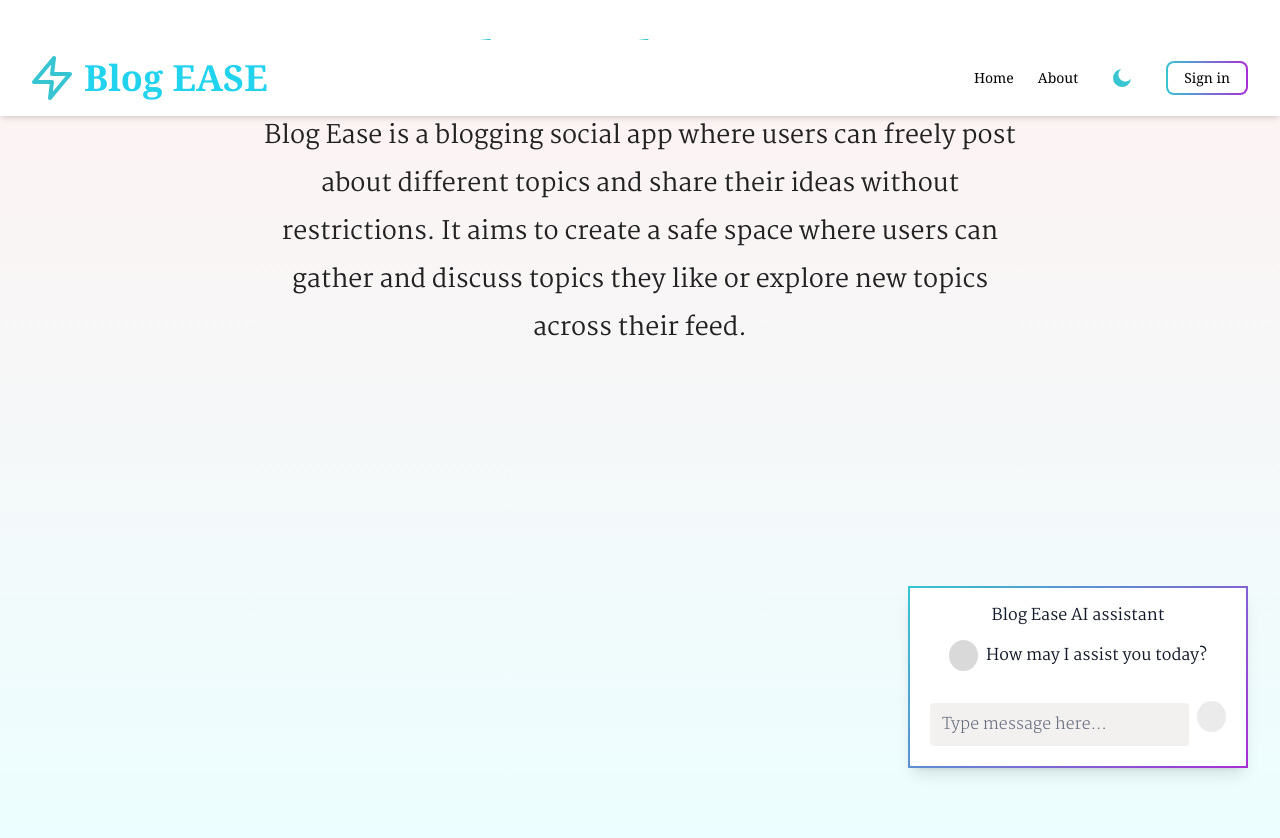
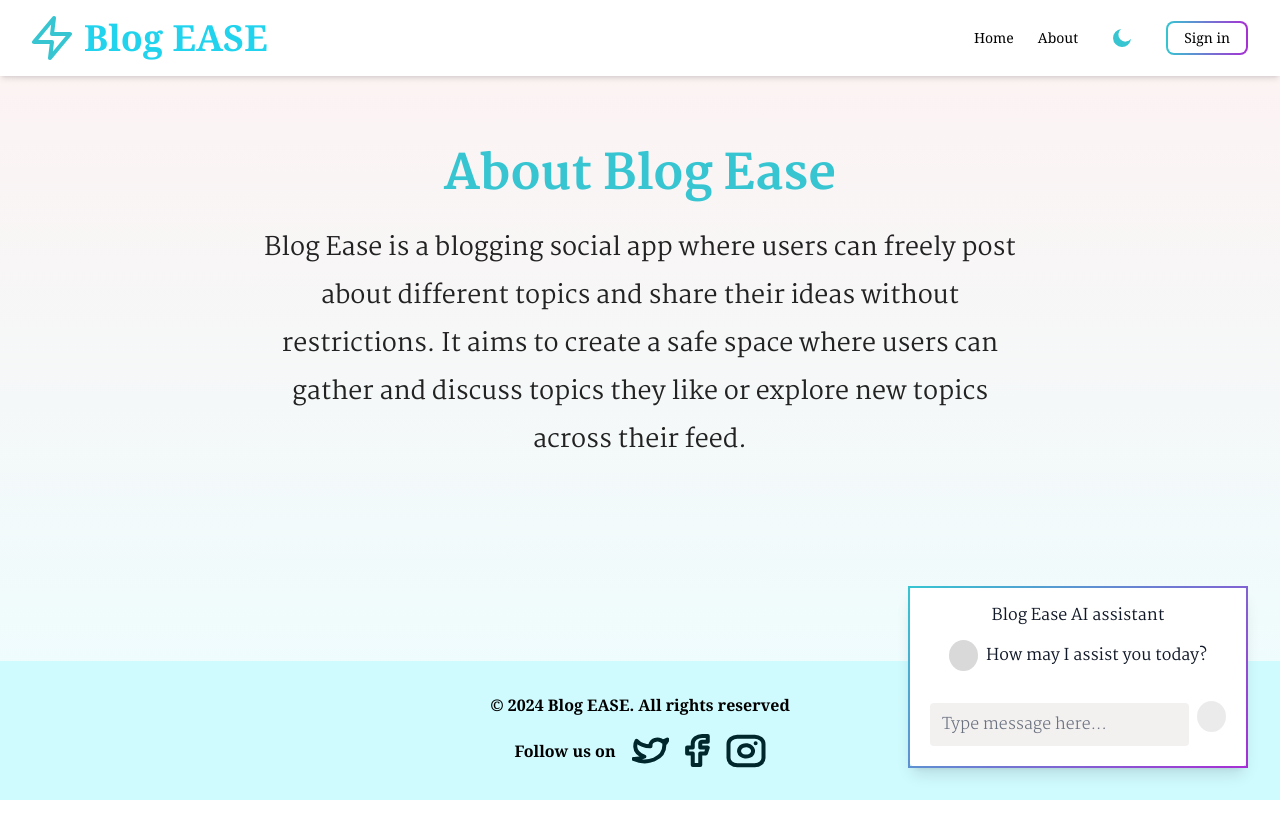
Before and after one commit to tenbite-daniel/Social_Blogging_App, a React (Vite) app in the folder frontend/: page /about in a window 1280 px wide. After the commit the page ends 800 px from the top, so only its background shows below. Built offline with nearby package versions, Linux system fonts and the light colour scheme.

Commit message:
fix: gave a padding to display the content covered by the header.

```diff
--- a/frontend/src/pages/About.jsx
+++ b/frontend/src/pages/About.jsx
@@ -1,5 +1,6 @@
 import { useState } from "react";
 import Header from "../components/Header";
+import Footer from "../components/Footer";
 
 export default function About() {
     const [inputValue, setInputValue] = useState("");
@@ -123,12 +124,12 @@ export default function About() {
     };
 
     return (
-        <div className="min-h-screen bg-gradient-to-b from-red-50 to-cyan-50 dark:from-gray-900 dark:to-gray-800 relative transition-colors duration-200">
+        <div className="min-h-screen flex flex-col justify-between bg-gradient-to-b from-red-50 to-cyan-50 dark:from-gray-900 dark:to-gray-800 relative transition-colors duration-200">
             <Header />
             <div>
-                <div className="font-martel font-extrabold text-[48px] leading-none text-center text-[#36c5d1] dark:text-cyan-300 mt-10 mb-6 transition-colors duration-200">
+                <h2 className="font-martel font-extrabold text-[48px] leading-none text-center text-[#36c5d1] dark:text-cyan-300 mt-10 mb-6 transition-colors duration-200 pt-28">
                     About Blog Ease
-                </div>
+                </h2>
                 <div className="max-w-3xl mx-auto font-martel font-normal text-[25px] leading-[48px] text-center text-[#222] dark:text-gray-200 transition-colors duration-200">
                     Blog Ease is a blogging social app where users can freely
                     post about different topics and share their ideas without
@@ -310,6 +311,7 @@ export default function About() {
                     </button>
                 </div>
             </div>
+            <Footer />
         </div>
     );
 }
```
